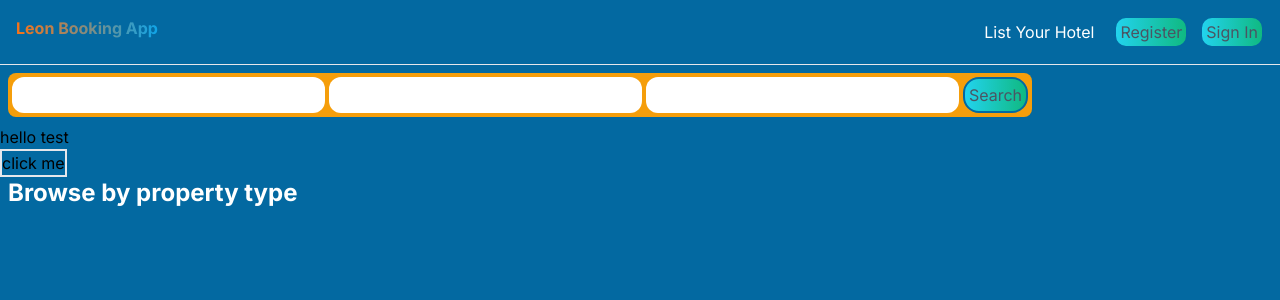
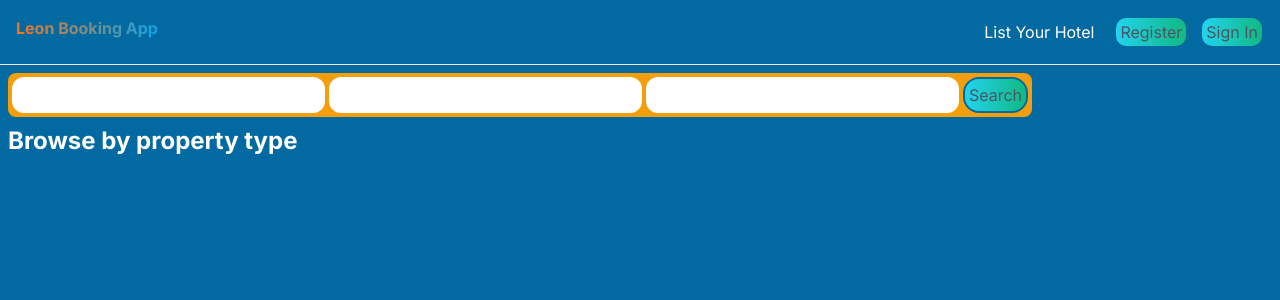
Before and after one commit to IshanLahiru2012/Leon-Booking-App, an Angular app in the folder bookingApp-front-end/: page / in a window 1280 px wide. Shown: the top 300 px of the page. Built offline with nearby package versions, Linux system fonts and the light colour scheme.

Commit message:
form component modified

```diff
--- a/bookingApp-front-end/src/app/view/form/form.component.ts
+++ b/bookingApp-front-end/src/app/view/form/form.component.ts
@@ -1,4 +1,4 @@
-import { Component } from '@angular/core';
+import {Component, ElementRef, ViewChild} from '@angular/core';
 
 @Component({
   selector: 'app-form',
@@ -12,22 +12,12 @@ import { Component } from '@angular/core';
 
 
     </form>
-    <h1>{{title}}</h1>
-    <button class="border-2" (click)="handleclick()">click me </button>
+
+
   `,
   styleUrl: './form.component.scss'
 })
 export class FormComponent {
-  title= "hello test";
 
-  handleclick(){
-
-    if(this.title != "changed"){
-      this.title = "changed";
-    }else {
-      this.title = "first";
-    }
-
-  }
 
 }
```
Also changed, not shown: bookingApp-front-end/src/app/app.module.ts (+5 -3 lines).
